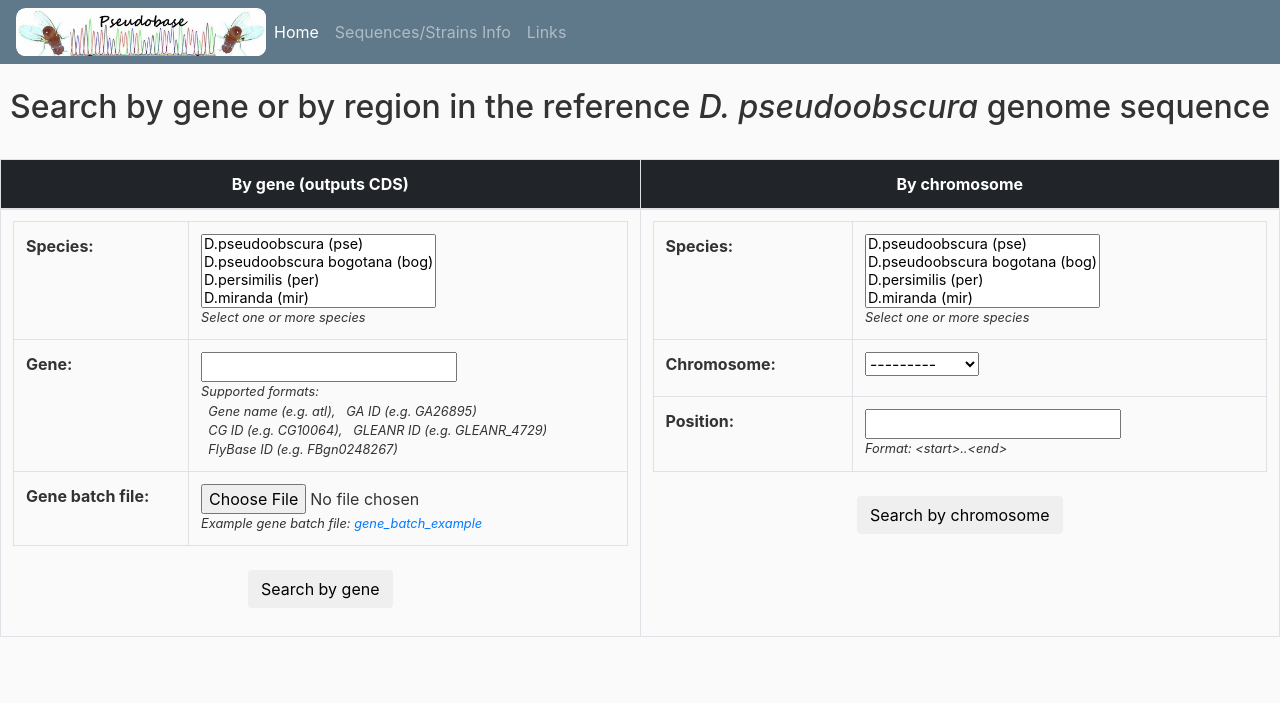
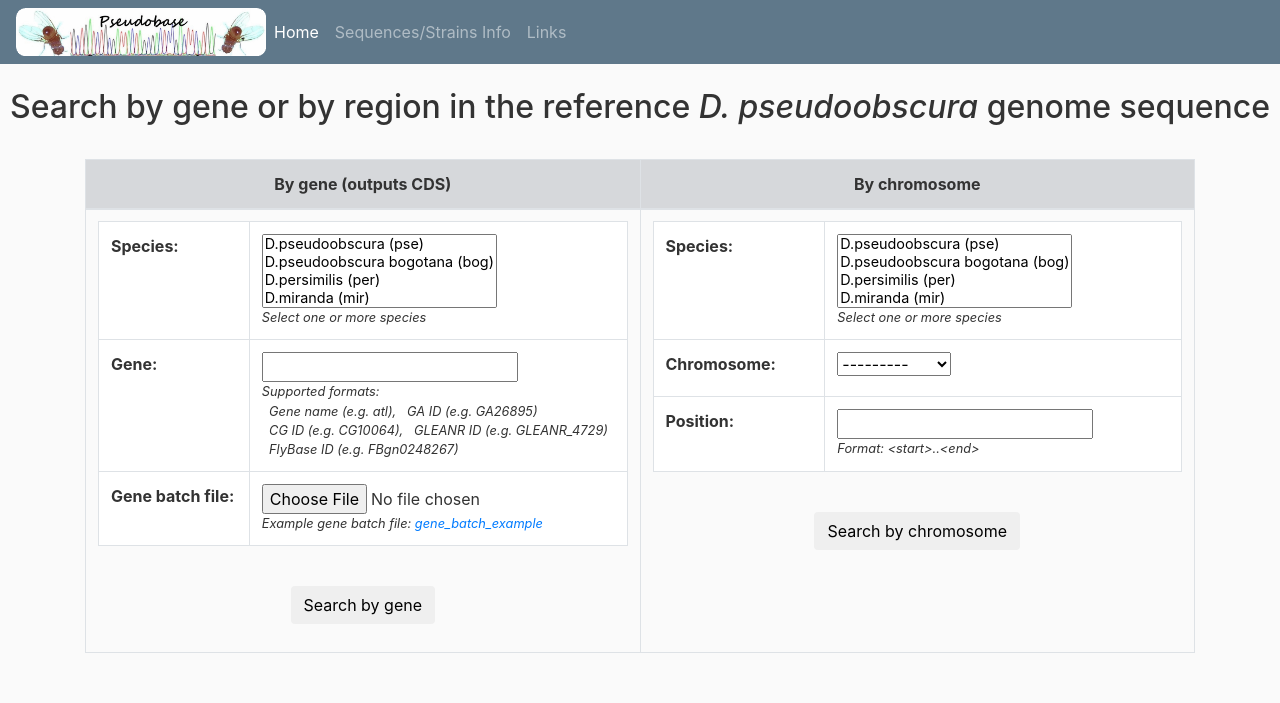
Before and after one commit to russellmyers/pseudobase2, a Django app: page / in a window 1280 px wide. Shown: the top 703 px of the page. Run offline with Django 3.2, Linux system fonts and the light colour scheme; data comes from the database, SQL or seed files in the repository; parts of the project's set-up code (start-up, migrations or seed data) failed here and were passed over; some libraries are stand-ins or nearby versions.

Commit message:
Minor change - add container around table containing chromosome and gene tables
Minor change - add container around table

```diff
--- a/common/templates/index_search.html
+++ b/common/templates/index_search.html
@@ -5,12 +5,13 @@
 {% block links %}{% endblock %}
 
 {% block content %}
+<div class="container">
 <center>
 <table class="outer table table-bordered" width="80%">
 	<tr>
 	   <thead class = "thead">
-		<th scope="col" class="outer table-dark"><center>By gene (outputs CDS)</center></th>
-		<th scope="col" class="outer table-dark"><center>By chromosome</center></th>
+		<th scope="col" class="outer table-secondary"><center>By gene (outputs CDS)</center></th>
+		<th scope="col" class="outer table-secondary"><center>By chromosome</center></th>
 
 	</tr>
 	</thead>
@@ -19,7 +20,7 @@
 		<td scope="row" width="50%" height="100%" class="outer"><center>
 		<div class = "form-group">
 		<form action="/" method="post" enctype="multipart/form-data">{% csrf_token %}
-		<table width="100%">
+		<table class = "table"  width="100%">
 		{{ gene_form.as_table }}
 		</table>
 		<br>
@@ -29,7 +30,7 @@
 		</td>
 		<td scope="row" width="50%" height="100%" class="outer"><center>
 		<form action="/" method="post" enctype="multipart/form-data">{% csrf_token %}
-		<table width="100%">
+		<table  class="table" width="100%">
 		{{ chromosome_form.as_table }}
 		</table>
 		<br>
@@ -49,6 +50,8 @@
 <a href="{% url 'info' %}">Information on sequences/ strains</a>
 </h3>
 </center>
+</div>
+
 {% endblock %}
 
 {% block script %}
```
